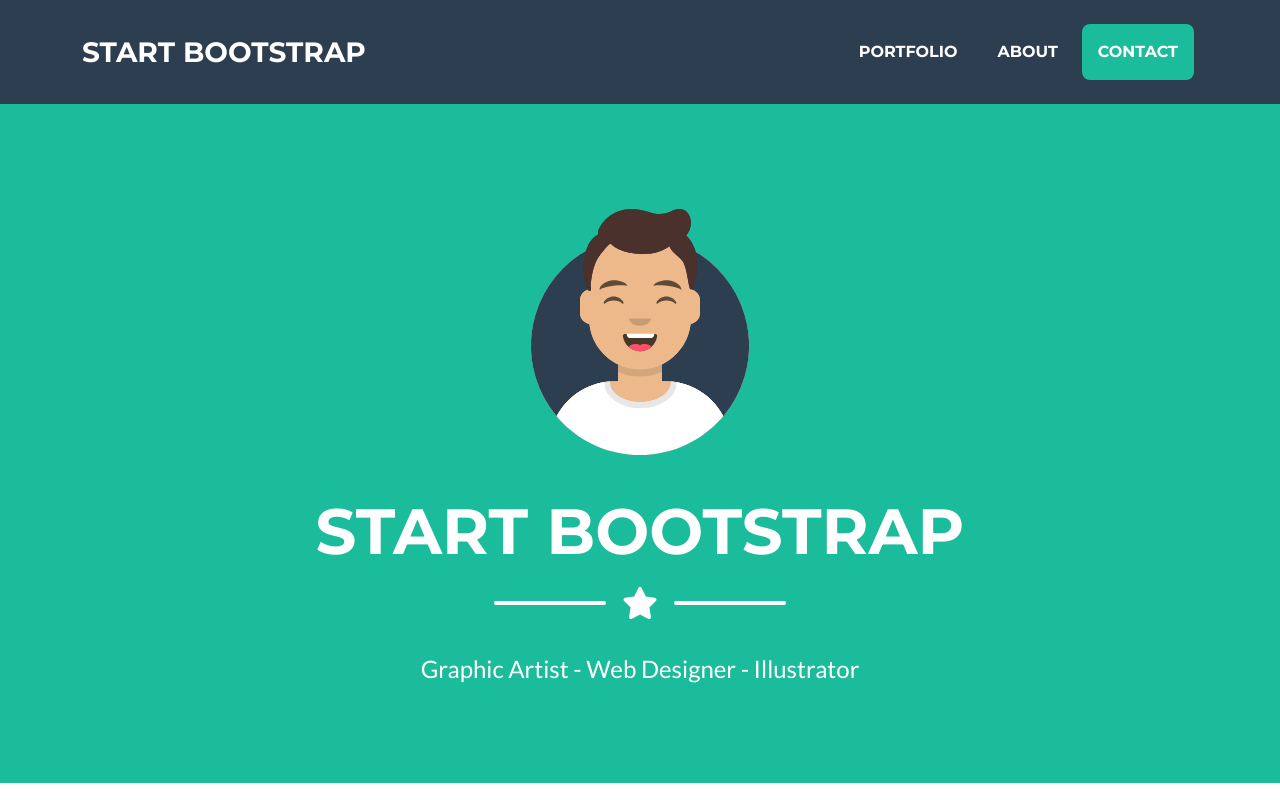
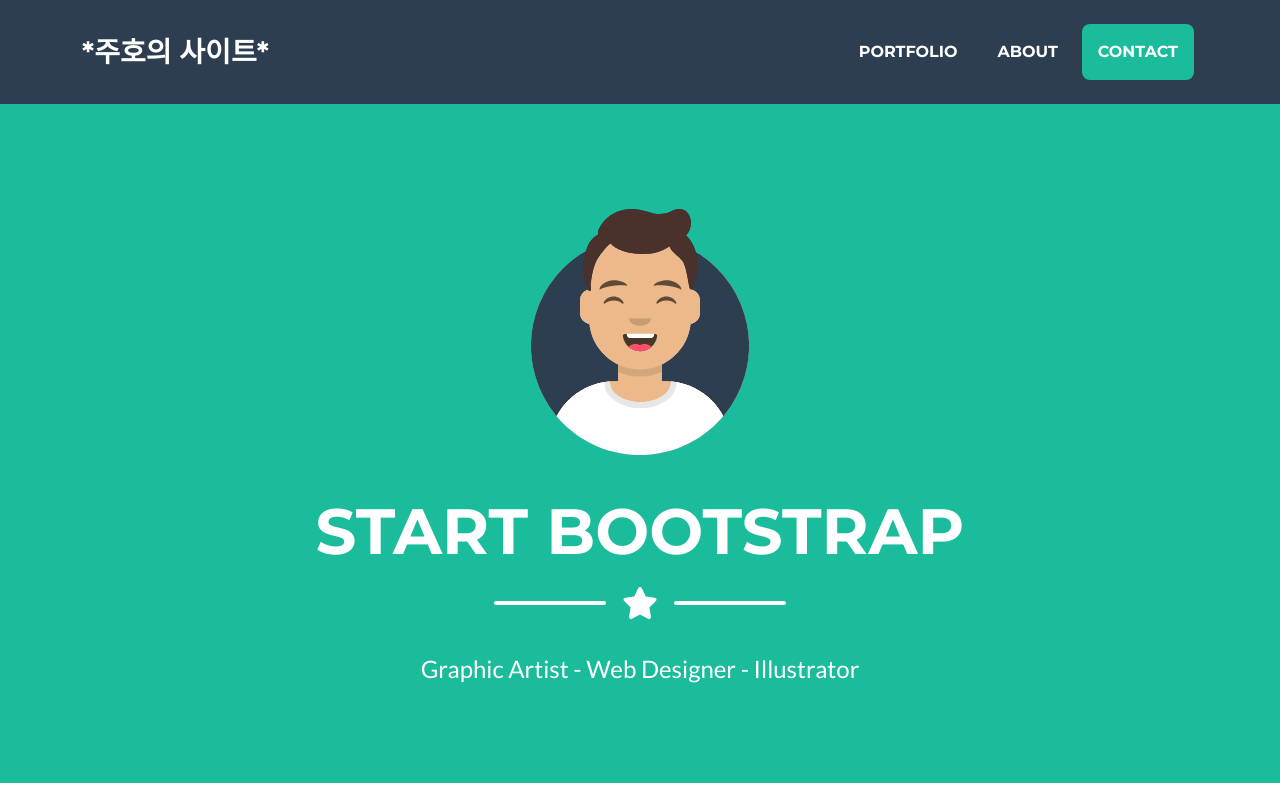
Before and after one commit to kangjuho18/-, a plain HTML site: page startbootstrap-freelancer-gh-pages/index.html in a window 1280 px wide. Shown: the top 800 px of the page. Drawn offline with nearby package versions, Linux system fonts and the light colour scheme.

Commit message:
Update index.html

```diff
--- a/startbootstrap-freelancer-gh-pages/index.html
+++ b/startbootstrap-freelancer-gh-pages/index.html
@@ -20,7 +20,7 @@
         <!-- Navigation-->
         <nav class="navbar navbar-expand-lg bg-secondary text-uppercase fixed-top" id="mainNav">
             <div class="container">
-                <a class="navbar-brand" href="#page-top">Start Bootstrap</a>
+                <a class="navbar-brand" href="#page-top">*주호의 사이트*</a>
                 <button class="navbar-toggler text-uppercase font-weight-bold bg-primary text-white rounded" type="button" data-bs-toggle="collapse" data-bs-target="#navbarResponsive" aria-controls="navbarResponsive" aria-expanded="false" aria-label="Toggle navigation">
                     Menu
                     <i class="fas fa-bars"></i>
```
